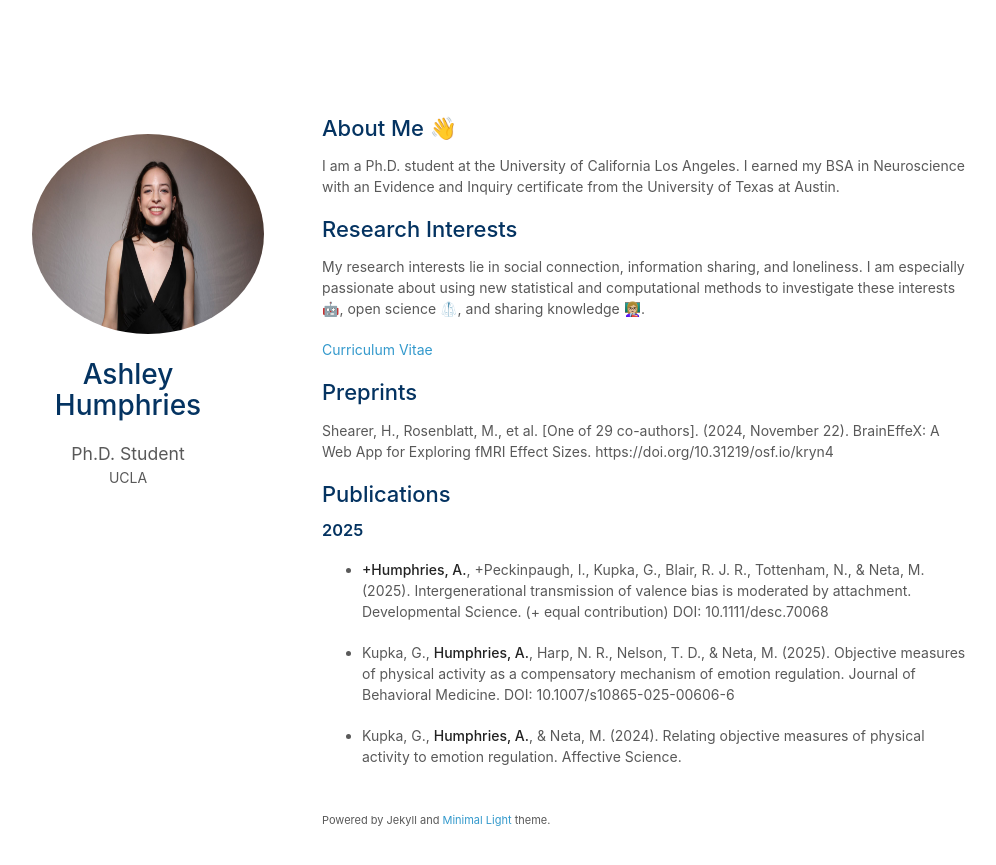
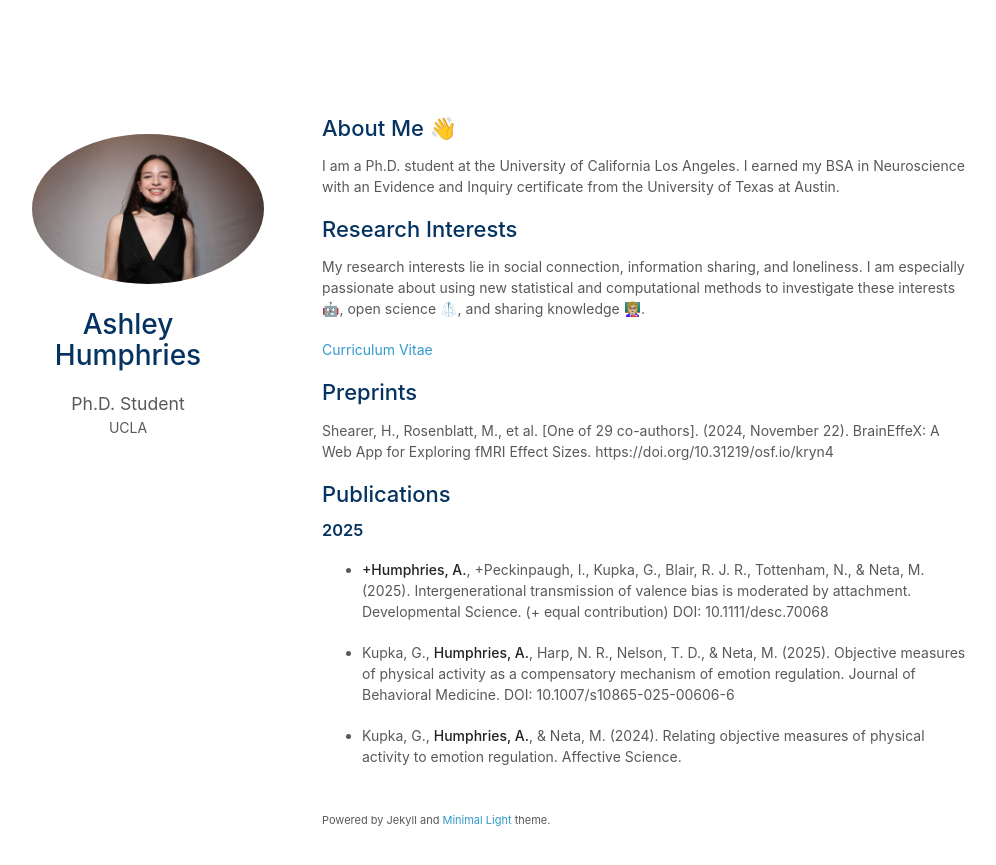
Before and after one commit to ashleyhumphries/ashleyhumphries.github.io, a Jekyll site: the page built from index.md, in a window 1280 px wide. Shown: the top 865 px of the page, without its empty margins (148-1144 px from the left). Built offline with Jekyll 4.4.1, drawn with Linux system fonts in a browser that asks for light colours; a style sheet for code colours, icons or effects is not loaded; our own code applies the rules of GitHub Pages for plain Markdown files.

Commit message:
Update homepage.html

```diff
--- a/_layouts/homepage.html
+++ b/_layouts/homepage.html
@@ -40,7 +40,7 @@
       <header>
 
          {% if site.avatar %}
-        <a class="image avatar"><img src="{{ site.avatar }}" alt="avatar" style="width: 400px; height: 200px;" /></a>
+        <a class="image avatar"><img src="{{ site.avatar }}" alt="avatar" style="width: 400px; height: 150px;" /></a>
         {% endif %}
 
         <h1>{{ site.title }}</h1>
```
